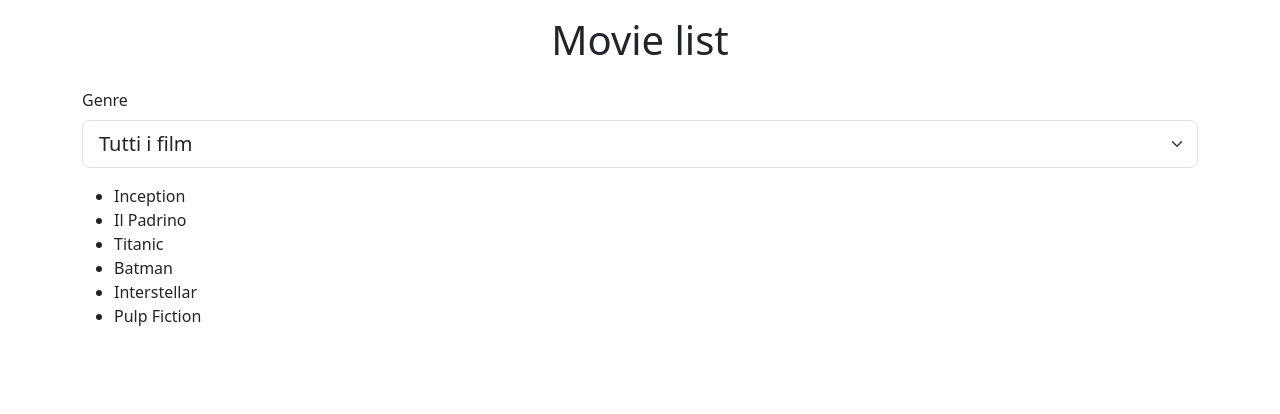
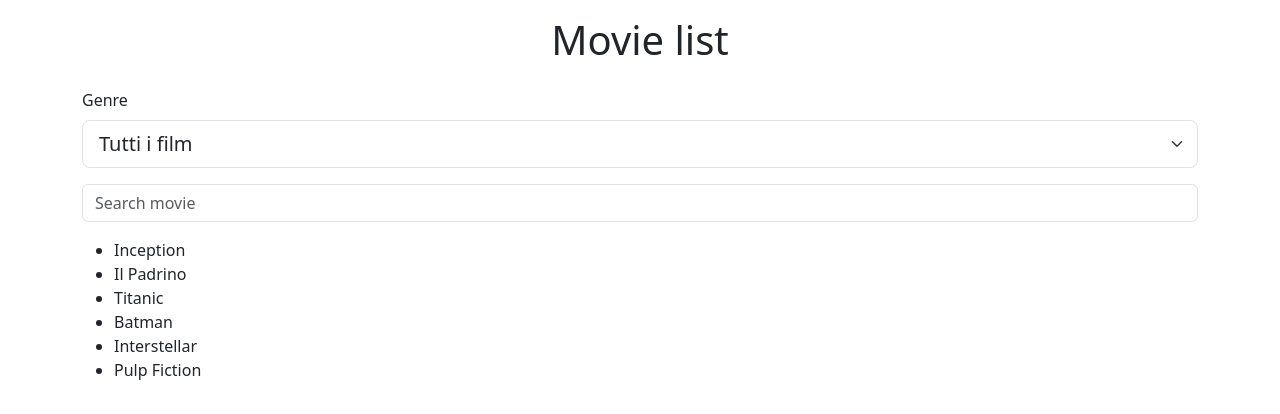
Before and after one commit to pietrobertino/react-movie-filter, a React (Vite) app: page / in a window 1280 px wide. Shown: the top 414 px of the page. Built offline with nearby package versions, Linux system fonts and the light colour scheme.

Commit message:
complete search feature

```diff
--- a/src/App.jsx
+++ b/src/App.jsx
@@ -14,6 +14,7 @@ function App() {
   const [movieList, setMovieList] = useState(movies);
   const [filteredList, setFilteredList] = useState([]);
   const [selectedGenre, setSelectedGenre] = useState("");
+  const [movie, setMovie] = useState("");
 
 
   useEffect(() => {
@@ -22,6 +23,13 @@ function App() {
     setFilteredList(newList)
 
   }, [movieList, selectedGenre])
+
+  function handleSearch(input) {
+    setMovie(input)
+    //dobbiamo fare in modo da prendere quest'input e usarlo per cercare tra i titoli dell'array, e quindi filtrare la lista
+    const newList = movieList.filter((film) => film.title.toLowerCase().includes(input.toLowerCase()))
+    setFilteredList(newList)
+  }
 
   return (
     <>
@@ -46,6 +54,10 @@ function App() {
           </select>
         </div>
 
+
+        <input type="text" className="form-control my-3" value={movie} placeholder="Search movie" onChange={(e) => handleSearch(e.target.value)} />
+
+
         <ul>
           {filteredList.map((movie) => (
             <li key={movie.title}>{movie.title}</li>
```
